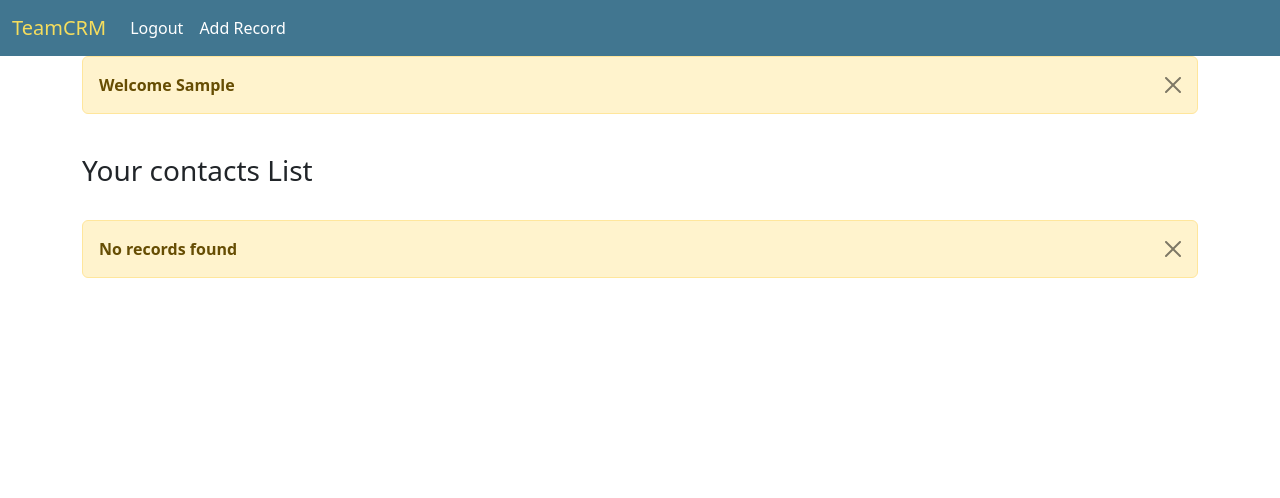
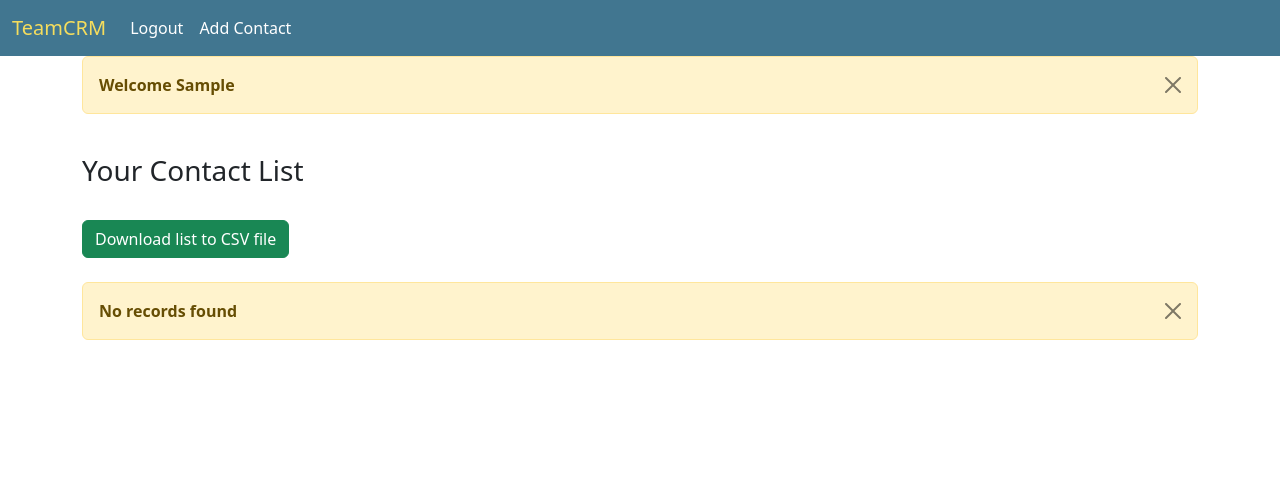
Before and after one commit to YawoSadji/TeamCRM, a Django app: page /loggedIn/ in a window 1280 px wide. Shown: the top 498 px of the page. Run offline with Django 5.2, Linux system fonts and the light colour scheme; the visitor is signed in with stand-in values (Sample User, id 1); data that the repository does not hold is empty.

Commit message:
added download to csv option

```diff
--- a/website/templates/loggedIn.html
+++ b/website/templates/loggedIn.html
@@ -2,9 +2,11 @@
 {% block content %}
 {% if user.is_authenticated %}
     <br/>
-    <div class="container-fluid">
+    <h3>Your Contact List</h3>
+    <br/>
+    <div class="col-md-4">
+      <a href="{% url 'export_to_csv' %}" class="btn btn-success">Download list to CSV file</a>
     </div>
-    <h3>Your contacts List</h3>
     <br/>
     {% if records %}
         <table class="table table-success table-striped">
--- a/website/templates/navbar.html
+++ b/website/templates/navbar.html
@@ -12,7 +12,7 @@
                 </li>
                 {% if request.resolver_match.view_name != 'addRecord' %}
                 <li class="nav-item">
-                    <a class="nav-link active" aria-current="page" href="{% url 'addRecord' %}">Add Record</a>
+                    <a class="nav-link active" aria-current="page" href="{% url 'addRecord' %}">Add Contact</a>
                 </li>
                 {% endif %}
             </ul>
--- a/website/urls.py
+++ b/website/urls.py
@@ -9,4 +9,5 @@ urlpatterns = [
     path('single_record/<int:record_id>', views.single_record, name='single_record'),
     path('delete_record/<int:record_id>', views.delete_record, name='delete_record'),
     path('update_record/<int:record_id>', views.update_record, name='update_record'),
+    path('export_to_csv/', views.export_to_csv, name='export_to_csv'),
 ]
--- a/website/views.py
+++ b/website/views.py
@@ -4,6 +4,8 @@ from django.contrib.auth import authenticate, login, logout
 from django.contrib import messages
 from .models import Record
 from .forms import RecordForm
+from django.http import HttpResponse
+import csv
 # Create your views here.
 
 
@@ -71,6 +73,16 @@ def update_record(request, record_id):
         form = RecordForm(instance=record)
     return render(request, 'updateRecord.html', {'form':form, 'record':record})
 
+def export_to_csv(request):
+    response = HttpResponse(content_type = 'text/csv')
+    response['Content-Disposition']='attachment; filename="contacts.csv"'
+    writer = csv.writer(response)
+    writer.writerow(['ID', 'First Name', 'Last Name', 'Email', 'Phone', 'Address', 'City', 'State', 'Zipcode'])
+    records = Record.objects.all()
+    for record in records:
+        writer.writerow([record.id, record.first_name, record.last_name, record.email, record.phone, record.address, record.city, record.state, record.zipcode])
+    return response
+
 
 def logout_user(request):
     logout(request)
```
